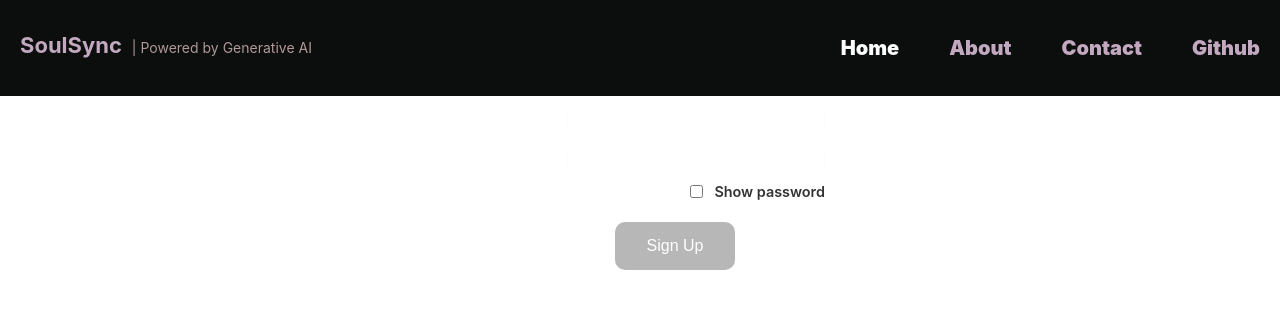
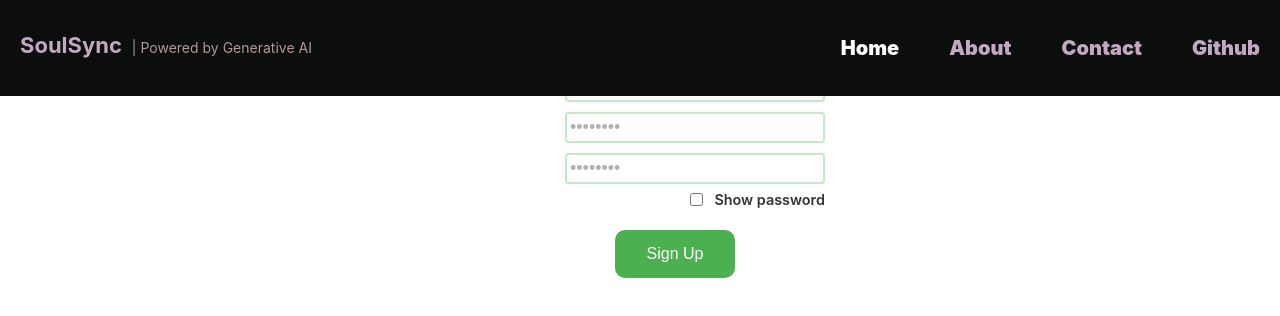
Before and after one commit to vini1237777/Personalised-Visual-Meditation-Guide-Frontend, a React (Create React App) app: page /auth/register in a window 1280 px wide. Shown: the top 316 px of the page. Built offline with nearby package versions, Linux system fonts and the light colour scheme.

Commit message:
implemented default values for login and signup page

```diff
--- a/src/component/userCard/login/UserLogin.tsx
+++ b/src/component/userCard/login/UserLogin.tsx
@@ -1,4 +1,4 @@
-import { useNavigate } from "react-router-dom";
+import { useLocation, useNavigate } from "react-router-dom";
 import {
   noMemberText,
   signupButtonText,
@@ -29,8 +29,6 @@ function UserLogin({
   setIsLoggedIn,
   isLoggedIn,
 }: UserLoginProps) {
-  const navigate = useNavigate();
-
   const [errors, setErrors] = useState<{
     email: string | null;
     password: string | null;
@@ -38,6 +36,10 @@ function UserLogin({
     email: null,
     password: null,
   });
+
+  const navigate = useNavigate();
+
+  const location = useLocation();
 
   const validateEmail = (email: string): string | null => {
     const re = /^[\w-.]+@([\w-]+\.)+[\w-]{2,}$/;
@@ -84,17 +86,43 @@ function UserLogin({
   };
   const didInit = useRef(false);
 
+  // useEffect(() => {
+  //   if (didInit.current) return;
+  //   setUserState((prev: any) => ({
+  //     ...prev,
+  //     email: "",
+  //     password: "",
+  //   }));
+  //   didInit.current = true;
+
+  //   const state = location.state as { email?: string } | null;
+
+  //   setUserState((prev: any) => ({
+  //     ...prev,
+  //     email: state?.email || "",
+  //     password: "",
+  //   }));
+
+  //   setErrors({ email: null, password: null });
+  // }, [setUserState, location.state]);
+
+  const state = location.state as {
+    fullName?: string;
+    email?: string;
+    password?: string;
+  } | null;
+
   useEffect(() => {
     if (didInit.current) return;
-    setUserState((prev: any) => ({
-      ...prev,
-      email: "",
-      password: "",
-    }));
     didInit.current = true;
 
-    setErrors({ email: null, password: null });
-  }, [setUserState]);
+    setUserState((prev) => ({
+      ...prev,
+      fullName: state?.fullName || "",
+      email: state?.email || "",
+      password: state?.password || "",
+    }));
+  }, [setUserState, state?.email, state?.fullName, state?.password]);
 
   const handleLogin = useCallback(async () => {
     const current = validateAll();
--- a/src/component/userCard/signup/UserSignup.tsx
+++ b/src/component/userCard/signup/UserSignup.tsx
@@ -5,7 +5,6 @@ import {
   signupButtonText,
 } from "../../../helpers/constants";
 import { useNavigate } from "react-router-dom";
-import { UserService } from "../../../services/userServices";
 import toast from "react-hot-toast";
 import { IUser } from "../../../helpers/interface";
 import { useEffect, useRef, useState } from "react";
@@ -108,16 +107,31 @@ function UserSignup({
 
   const didInit = useRef(false);
 
+  // useEffect(() => {
+  //   if (didInit.current) return;
+  //   setUserState((prev: any) => ({
+  //     ...prev,
+  //     email: "",
+  //     password: "",
+  //     fullName: "",
+  //     confirmPassword: "",
+  //   }));
+  //   didInit.current = true;
+  //   setErrors({ fullName: null, email: null, password: null });
+  // }, [setUserState]);
+
   useEffect(() => {
     if (didInit.current) return;
-    setUserState((prev: any) => ({
+    didInit.current = true;
+
+    setUserState((prev: IUser) => ({
       ...prev,
-      email: "",
-      password: "",
-      fullName: "",
-      confirmPassword: "",
+      fullName: "vinisha Yadav",
+      email: "v@gmail.com",
+      password: "v@123456",
+      confirmPassword: "v@123456",
     }));
-    didInit.current = true;
+
     setErrors({ fullName: null, email: null, password: null });
   }, [setUserState]);
 
@@ -128,6 +142,50 @@ function UserSignup({
     };
     localStorage.setItem("user", JSON.stringify(safe));
   }, [userState?.fullName, userState?.email]);
+
+  // const handleSignUp = async () => {
+  //   const ce = validateConfirm(
+  //     userState?.password || "",
+  //     userState?.confirmPassword || ""
+  //   );
+  //   setConfirmError(ce);
+  //   if (ce) {
+  //     toast.error(ce);
+  //     return;
+  //   }
+  //   const current = validateAll();
+  //   const hasErrors = Object.values(current).some(Boolean);
+  //   if (hasErrors) {
+  //     toast.error("Please fix the highlighted fields.");
+  //     return;
+  //   }
+
+  //   await UserService.register({
+  //     fullName: userState.fullName,
+  //     email: userState.email,
+  //     password: userState.password,
+  //   })
+  //     .then((res: any) => {
+  //       if (res.status === 201) {
+  //         toast.success("Successfully created user");
+
+  //         setUserState((prev: IUser) => ({
+  //           ...prev,
+  //           fullName: userState.fullName,
+  //           email: userState.email,
+  //           password: "",
+  //           confirmPassword: "",
+  //         }));
+
+  //         navigate("/auth/login", {
+  //           state: {
+  //             email: userState.email,
+  //           },
+  //         });
+  //       }
+  //     })
+  //     .catch(() => toast.error("Failed to sign up"));
+  // };
 
   const handleSignUp = async () => {
     const ce = validateConfirm(
@@ -146,19 +204,43 @@ function UserSignup({
       return;
     }
 
-    await UserService.register({
-      fullName: userState.fullName,
-      email: userState.email,
-      password: userState.password,
-    })
-      .then((res: any) => {
-        if (res.status === 201) {
-          setUserState((prev: IUser) => ({ ...prev, ...res?.data }));
-          toast.success("Successfully created user");
-          navigate("/auth/login");
-        }
-      })
-      .catch(() => toast.error("Failed to sign up"));
+    navigate("/auth/login", {
+      state: {
+        fullName: userState.fullName,
+        email: userState.email,
+        password: userState.password,
+      },
+    });
+
+    toast.success("Account created succesfully, redirecting to login");
+    // await UserService.register({
+    //   fullName: userState.fullName,
+    //   email: userState.email,
+    //   password: userState.password,
+    // })
+    //   .then((res: any) => {
+    //     if (res.status === 201) {
+    //       toast.success("Successfully created user");
+
+    //       // optional: sync state with backend response, but DON'T store password anywhere
+    //       setUserState((prev: IUser) => ({
+    //         ...prev,
+    //         fullName: userState.fullName,
+    //         email: userState.email,
+    //         password: userState.password,
+    //         confirmPassword: userState.confirmPassword,
+    //       }));
+
+    //       // ⬇️ pass email + password ONLY in route state (in-memory)
+    //       navigate("/auth/login", {
+    //         state: {
+    //           email: userState.email,
+    //           password: userState.password,
+    //         },
+    //       });
+    //     }
+    //   })
+    //   .catch(() => toast.error("Failed to sign up"));
   };
 
   const isSubmitDisabled =
```
